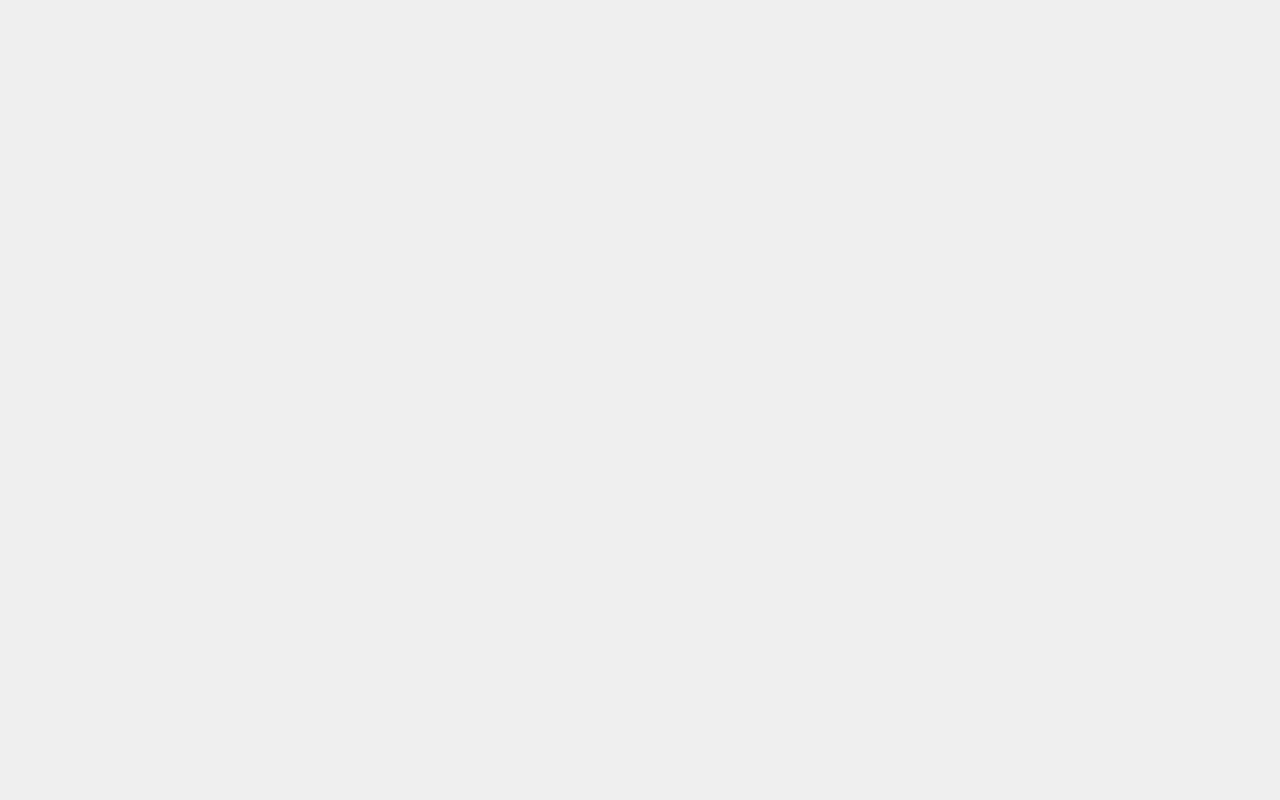
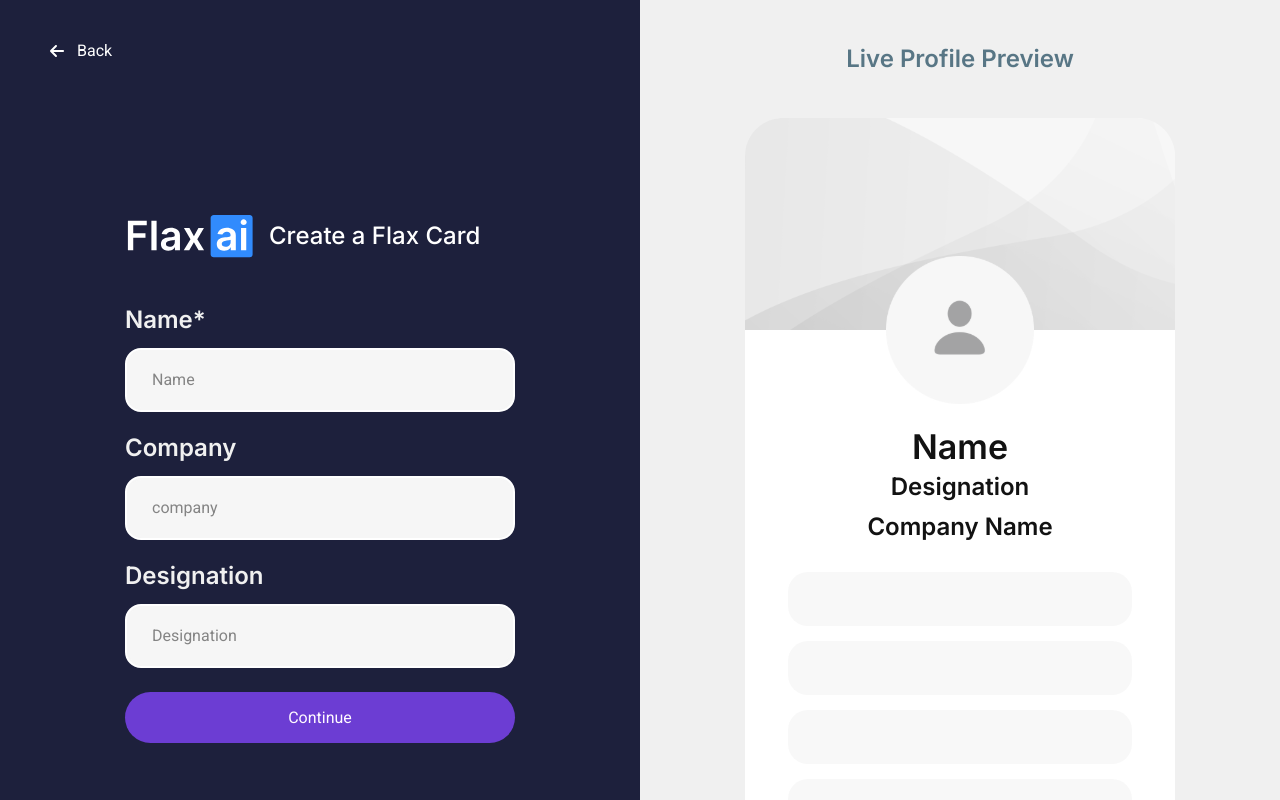
Before and after one commit to saquibnasar/flaxdashboardcode, a React (Create React App) app: page /createCard in a window 1280 px wide. Before the commit this address had no page. Shown: the top 800 px of the page. Built offline with nearby package versions, Linux system fonts and the light colour scheme.

Commit message:
new changes

```diff
--- a/src/App.js
+++ b/src/App.js
@@ -4,12 +4,14 @@
 import Signup from "./component/Signup";
 import Devices from "./component/Devices";
 import Setting from "./component/Setting";
+import CreateCard from "./component/CreateCard";
 
 function App() {
   return (
     <BrowserRouter>
       <Routes>
         <Route path='/' element={<Home />} />
+        <Route path='/createCard' element={<CreateCard />} />
         <Route path='/devices' element={<Devices />} />
         <Route path='/sign-up' element={<Signup />} />
         <Route path='/setting' element={<Setting type="setting" />} />
--- /dev/null
+++ b/src/component/CreateCard.js
@@ -0,0 +1,103 @@
+import React from "react";
+import { FontAwesomeIcon } from "@fortawesome/react-fontawesome";
+import { faArrowLeft } from "@fortawesome/free-solid-svg-icons";
+import { Link} from "react-router-dom";
+export default function CreateCard() {
+
+  return (
+  <>
+  <div className='createCard'>
+        <div className='signup_form-container'>
+          <div
+            className="signup_navbar d-flex justify-content-between"
+          >
+              <Link to="/" className='signup_navbar-back'
+              >
+                <FontAwesomeIcon icon={faArrowLeft} />
+                <p>Back</p>
+              </Link>
+          </div>
+          <div className='form'>
+            <div className='form_logo'>
+              <img className='img-fluid' src='/logofill.svg' alt='' />
+              <h2>Create a Flax Card</h2>
+            </div>
+            <form action=''>
+              <div className='mt-5 email_input'>
+                <div id='emailHelp' className='form-text'>
+                Name*
+                </div>
+                <div className='did-floating-label-content input-group'>
+                  <input
+                    className='did-floating-input'
+                    type='text'
+                    placeholder=' '
+                    required
+                  />
+                  <label className='did-floating-label'>
+                  Name
+                  </label>
+                </div>
+              </div>
+              <div className='mt-4 email_input'>
+                <div id='emailHelp' className='form-text'>
+                Company
+                </div>
+                <div className='did-floating-label-content input-group'>
+                  <input
+                    className='did-floating-input'
+                    type='text'
+                    placeholder=' '
+                    required
+                  />
+                  <label className='did-floating-label'>
+                  company
+                  </label>
+                </div>
+              </div>
+              <div className='mt-4 email_input'>
+                <div id='emailHelp' className='form-text'>
+                Designation
+                </div>
+                <div className='did-floating-label-content input-group'>
+                  <input
+                    className='did-floating-input'
+                    type='text'
+                    placeholder=' '
+                    required
+                  />
+                  <label className='did-floating-label'>
+                  Designation
+                  </label>
+                </div>
+              </div>
+
+              <button
+                type='submit'
+                className='btn btn-primary'
+              >
+                Continue
+              </button>
+            </form>
+          </div>
+        </div>
+        <div className='signup_phone text-center'>
+          <p>Live Profile Preview</p>
+          <div className='signup_phone-container'>
+            <img src='/phone_bannner.svg' className='img-fluid' alt='' />
+            <h3>Name</h3>
+            <h4>Designation</h4>
+            <h4>Company Name</h4>
+            <div className='signup_phone-boxs'>
+              <div className='signup_phone-box'></div>
+              <div className='signup_phone-box'></div>
+              <div className='signup_phone-box'></div>
+              <div className='signup_phone-box'></div>
+              <div className='signup_phone-box'></div>
+            </div>
+          </div>
+        </div>
+      </div>
+  </>
+  )
+}
--- a/src/component/SIdebar.js
+++ b/src/component/SIdebar.js
@@ -9,7 +9,6 @@
 export default function SIdebar() {
   return (
     <nav className="sidebar">
-
     <a className="sidebar-brand" href="/">
       <img className='img-fluid' src="/logofill.svg" alt=''/>
       </a>
--- a/src/component/TeamCard.js
+++ b/src/component/TeamCard.js
@@ -4,6 +4,7 @@
 import { faUser } from "@fortawesome/free-solid-svg-icons";
 import { faShareSquare } from "@fortawesome/free-solid-svg-icons";
 import { faPencil } from "@fortawesome/free-solid-svg-icons";
+import { Link} from "react-router-dom";
 export default function TeamCard() {
   return (
 <>
@@ -33,14 +34,14 @@
     </div>
 </button>
 
-<button class="add_btn col-3">
+<Link to="/createCard" class="add_btn col-3">
     <span>
       <FontAwesomeIcon icon={faPlus} />
       </span>
     <p>
     Create New Cards
     </p>
-</button>
+</Link>
 
 </div>
 </>
--- a/src/sass/createCard.scss
+++ b/src/sass/createCard.scss
@@ -57,12 +57,12 @@
     }
 
     .form {
-      padding: 0 130px;
+      padding: 0 125px;
       margin-top: 150px;
       .form_logo{
         display: flex;
-        flex-direction: column;
-        gap: 24px;
+        align-items: center;
+        gap: 16px;
         h1{
           font-family: 'Outfit';
           font-style: normal;
@@ -75,14 +75,12 @@
 
         }
       h2{
-        font-family: 'Outfit';
+        font-family: 'Inter';
         font-style: normal;
-        font-weight: 400;
-        font-size: 16px;
-        line-height: 20px;
-        display: flex;
-        align-items: center;
-        color: $primary-color;
+        font-weight: 500;
+        font-size: 24px;
+        line-height: 24px;
+        color: $white-color;
       }
     }
     .form-text{
@@ -90,7 +88,7 @@
       font-style: normal;
       font-weight: 600;
       font-size: 24px;
-      line-height: 18px;
+      line-height: 24px;
       color: #F0F0F0;
       margin-bottom: 16px;
     }
@@ -130,7 +128,7 @@
         }
       }
       .btn-primary {
-        background: #78c4cb;
+
         border-radius: 32px;
         padding: 16px 32px;
         font-family: "Roboto";
@@ -138,18 +136,19 @@
         font-weight: 400;
         font-size: 16px;
         text-align: center;
-        color: #fff;
+        color: #fffaff;
         cursor: pointer;
         width: 100%;
         border: none;
-        margin-top: 100px;
-        background: #696969;
+        margin-top: 24px;
+        background: #6c3dd3;
         border-radius: 100px;
         transition: all 0.3s ease-in-out;
+        display: block;
       }
       .btn-primary:hover {
-        background: #fff;
-        color: #696969;
+        background: #fffaff;
+        color: #6c3dd3;
       }
       .instagram_input {
         width: 100%;
```
